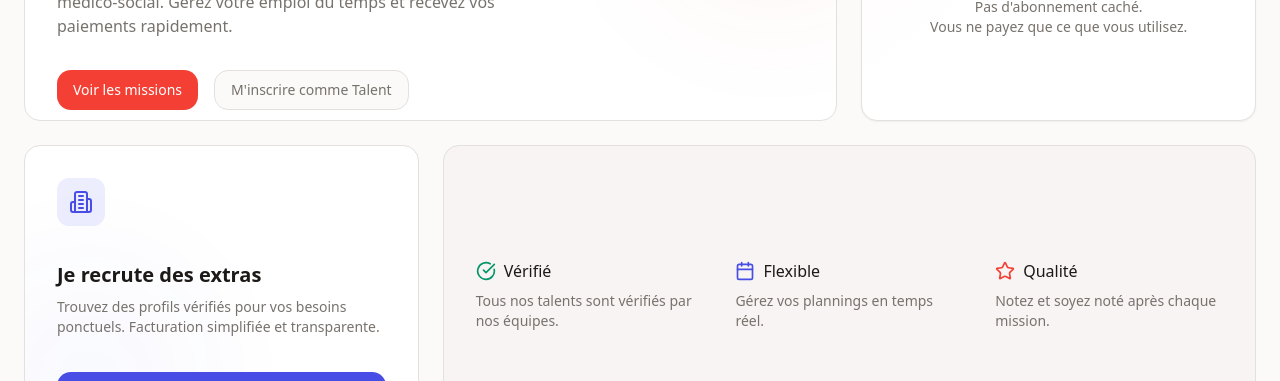
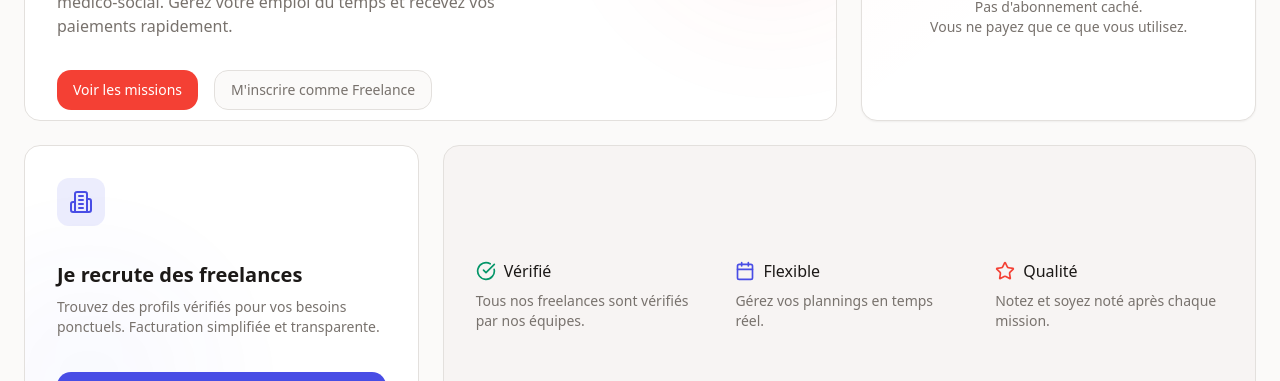
Before and after one commit to tachfineamnay/SAAS-LES-EXTRAS-, a Next.js app in the folder apps/web/: page / in a window 1280 px wide. Shown: the part 571-952 px from the top of the page. Built offline with nearby package versions, Linux system fonts and the light colour scheme.

Commit message:
chore: replace Client/Talent with Etablissement/Freelance in UI

```diff
--- a/apps/web/src/app/(auth)/login/page.tsx
+++ b/apps/web/src/app/(auth)/login/page.tsx
@@ -106,7 +106,7 @@ export default function LoginPage() {
 
                     <div className="text-xs text-muted-foreground text-center mt-4 border-t pt-4">
                         <p className="font-semibold mb-1">Comptes Démo :</p>
-                        <p>Client: directeur@mecs-avenir.fr</p>
+                        <p>Établissement: directeur@mecs-avenir.fr</p>
                         <p>Freelance: karim.educ@gmail.com</p>
                         <p>Mdp: password123</p>
                     </div>
--- a/apps/web/src/app/(auth)/register/page.tsx
+++ b/apps/web/src/app/(auth)/register/page.tsx
@@ -60,8 +60,8 @@ export default function RegisterPage({ searchParams }: { searchParams: { role?:
 
                     <Tabs defaultValue={defaultRole} onValueChange={(v) => setRole(v as any)} className="w-full">
                         <TabsList className="grid w-full grid-cols-2">
-                            <TabsTrigger value="TALENT">Talent</TabsTrigger>
-                            <TabsTrigger value="CLIENT">Client</TabsTrigger>
+                            <TabsTrigger value="TALENT">Freelance</TabsTrigger>
+                            <TabsTrigger value="CLIENT">Établissement</TabsTrigger>
                         </TabsList>
 
                         <div className="mt-4 grid gap-4">
--- a/apps/web/src/app/page.tsx
+++ b/apps/web/src/app/page.tsx
@@ -92,7 +92,7 @@ export default function HomePage() {
                     <Link href="/marketplace">Voir les missions</Link>
                   </Button>
                   <Button asChild variant="outline" className="text-muted-foreground hover:text-foreground">
-                    <Link href="/register?role=TALENT">M'inscrire comme Talent</Link>
+                    <Link href="/register?role=TALENT">M'inscrire comme Freelance</Link>
                   </Button>
                 </div>
               </div>
@@ -119,7 +119,7 @@ export default function HomePage() {
                   <Building2 className="h-6 w-6" />
                 </div>
                 <div>
-                  <h3 className="text-xl font-bold text-card-foreground mb-2">Je recrute des extras</h3>
+                  <h3 className="text-xl font-bold text-card-foreground mb-2">Je recrute des freelances</h3>
                   <p className="text-muted-foreground text-sm">
                     Trouvez des profils vérifiés pour vos besoins ponctuels.
                     Facturation simplifiée et transparente.
@@ -139,7 +139,7 @@ export default function HomePage() {
                     <CheckCircle className="h-5 w-5 text-emerald-600" />
                     <span>Vérifié</span>
                   </div>
-                  <p className="text-sm text-muted-foreground">Tous nos talents sont vérifiés par nos équipes.</p>
+                  <p className="text-sm text-muted-foreground">Tous nos freelances sont vérifiés par nos équipes.</p>
                 </div>
                 <div className="space-y-2">
                   <div className="flex items-center gap-2 text-foreground font-medium">
```
